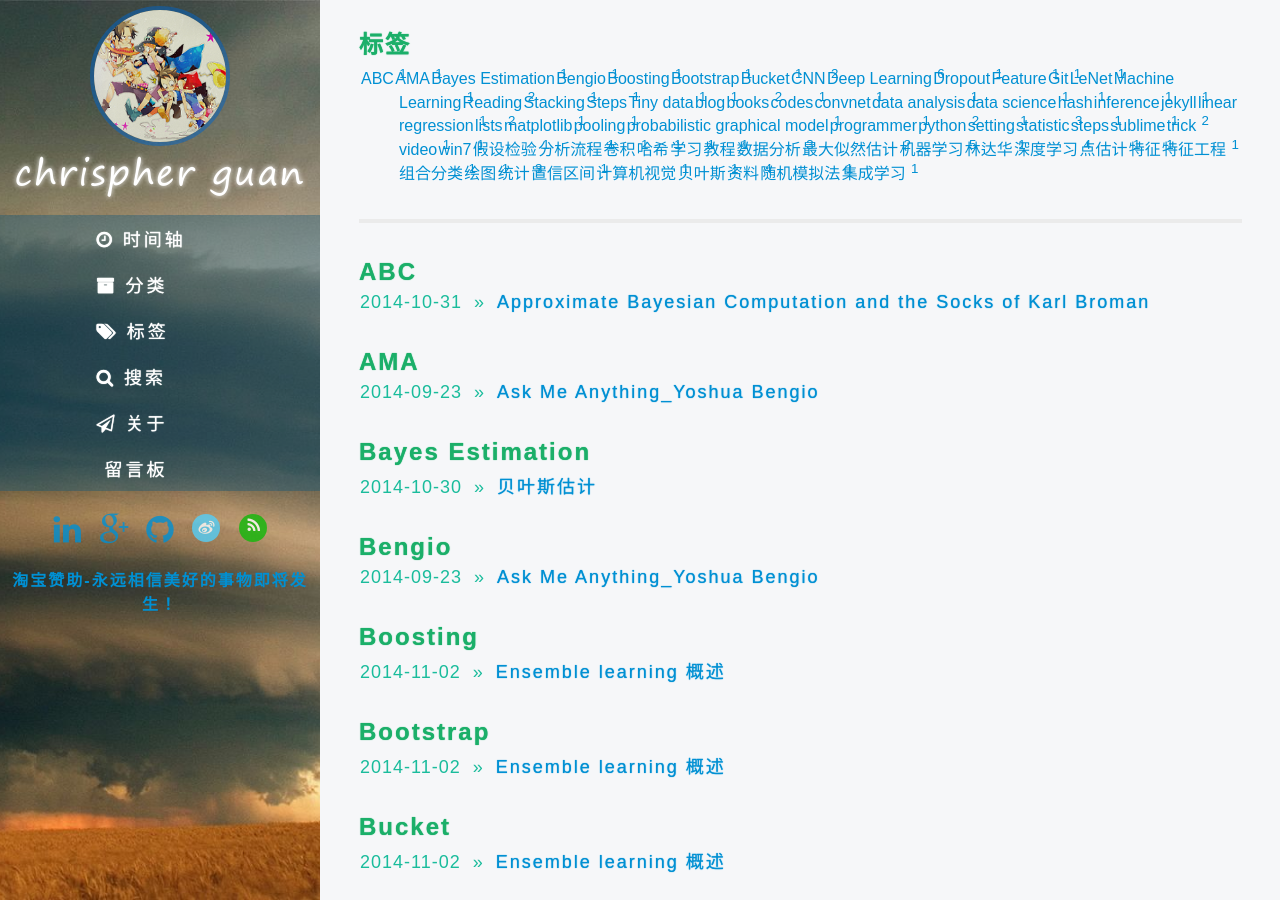
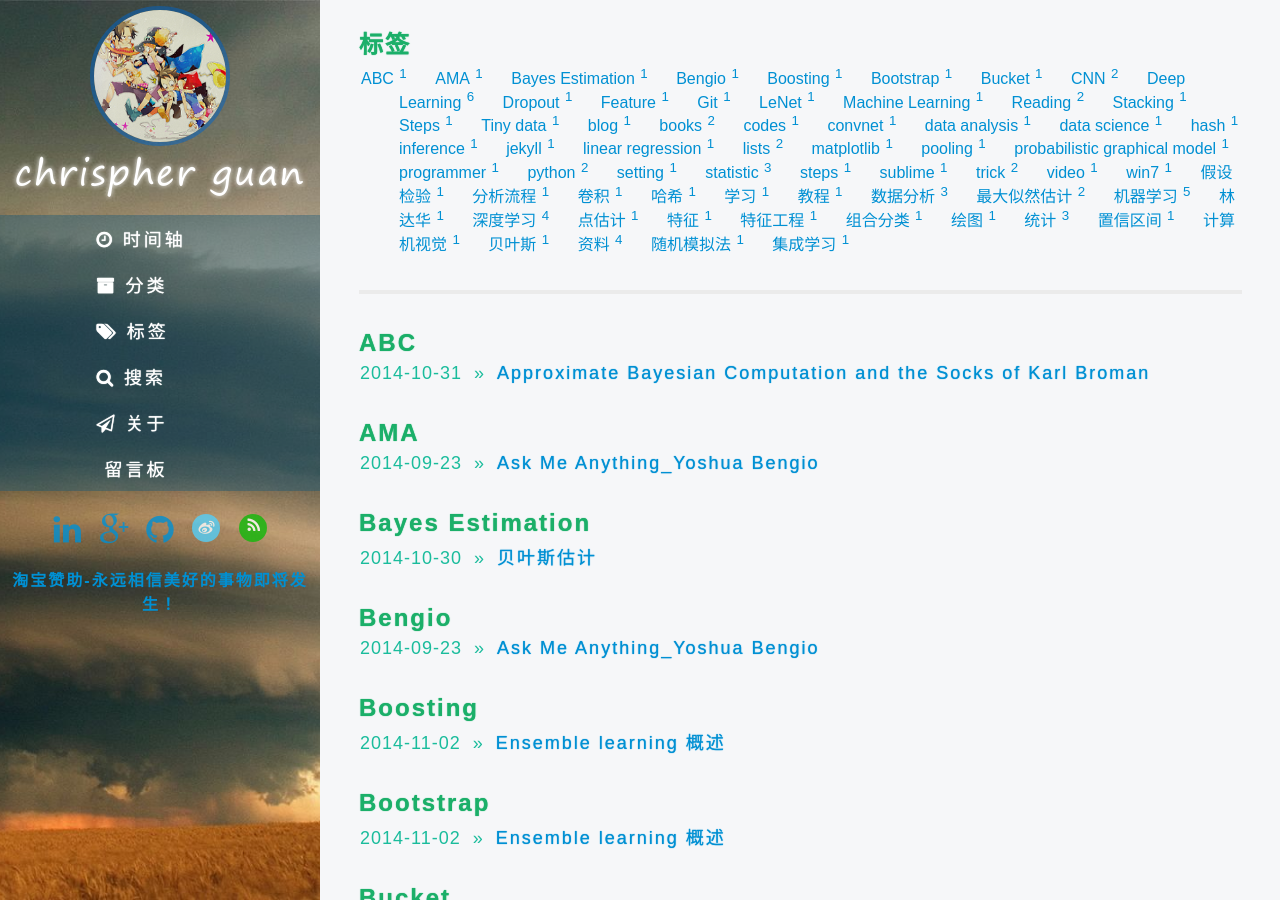
Before and after one commit to chrispher/chrispher.github.com, a Jekyll site: the page built from page/tags.html, in a window 1280 px wide and 900 px high. Built offline with Jekyll 4.4.1, drawn with Linux system fonts in a browser that asks for light colours; some web fonts are replaced; comment, search, counter and statistics services are not loaded.

Commit message:
modify the tags

```diff
--- a/index.html
+++ b/index.html
@@ -17,7 +17,7 @@
         <i class="space"></i>
         <i class="fa fa-tags"></i>
         {% for tag in page.tags %}
-          <h3> <a class="post-tag" href="/page/tags.html#{{ tag }}">{{tag}}</a> <h3>
+          <a class="post-tag" href="/page/tags.html#{{ tag }}"><h3> {{tag}} <h3> </a>
           <i class="space"></i>
         {% endfor %}
       </p>
--- a/page/tags.html
+++ b/page/tags.html
@@ -13,6 +13,8 @@
     {% capture word %}{{ tag[item] | strip_newlines }}{% endcapture %}
     <a class="category-box-sub"><a href="#{{ word }}">{{ word }}&nbsp;<sup>{{ site.tags[word].size }}</sup></a></a>
     <i class="space"></i>
+    <i class="space"></i>
+    <i class="space"></i>
     {% endunless %}{% endfor %}
   </ul>
 </div>
```
